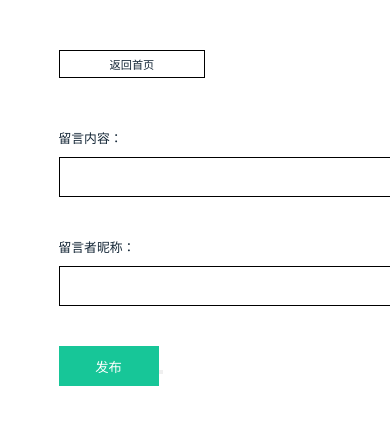
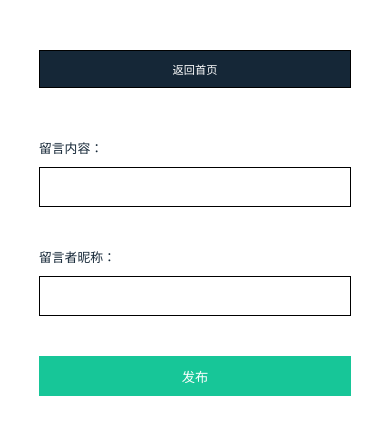
Before and after one commit to TenSanTOT/messageboard, a Django app: page /write in a window 390 px wide; the page is wider, and only the part inside the window is pictured. Shown: the top 435 px of that part. Run offline with Django 3.2, Linux system fonts and the light colour scheme.

Commit message:
moblie first

```diff
--- a/posts/static/css/post.css
+++ b/posts/static/css/post.css
@@ -10,17 +10,21 @@
 }
 
 .container {
-	width: 70%;
+	width: 80%;
 	margin: 50px auto 0;
 }
 
 .go-back {
 	text-decoration: none;
+	text-align: center;
 	display: inline-block;
 	border: solid 1px #000;
-	padding: 5px 50px;
+	padding: 10px 0;
+	width: 20%;
 	margin-bottom: 50px;
 	font-size: 0.7em;
+	background: #152737;
+	color: #fff;
 }
 
 #id_text,
@@ -29,7 +33,7 @@
 	margin-bottom: 40px;
 	margin-top: 10px;
 	height: 40px;
-	width: 500px;
+	width: 100%;
 	padding-left: 9px;
 	outline: none;
 	border: solid 1px #000;
@@ -39,11 +43,24 @@ label {
 	font-size: 0.8em;
 }
 
-button.submit {
+.submit {
 	height: 40px;
-	width: 100px;
+	width: 20%;
 	background: none;
 	background-color: #17c698;
 	border: none;
 	color: #fff;
+	cursor: pointer;
 }
+
+@media screen and (max-width: 720px) {
+	.go-back,
+	.submit {
+		width: 100%;
+	}
+
+	#id_text,
+	#id_name {
+		width: 100%;
+	}
+}
--- a/posts/templates/posts/write.html
+++ b/posts/templates/posts/write.html
@@ -12,8 +12,7 @@
             <label for="id_name">留言者昵称：</label>
             {{ form.name }}
         </div>
-
-        <button type="submit" class="submit">发布<button/>
+        <button type="submit" class="submit">发布</button>
     </form>
 </div>
 {% endblock %}
```
Also changed, not shown: mb_project/settings.py (+4 -4 lines), static/css/index.css (+14 -2 lines), templates/base.html (+6 -2 lines), db.sqlite3.
